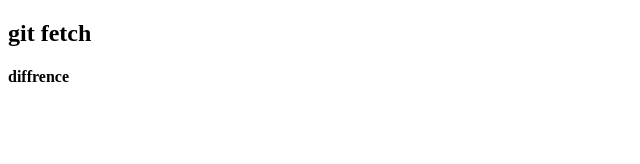
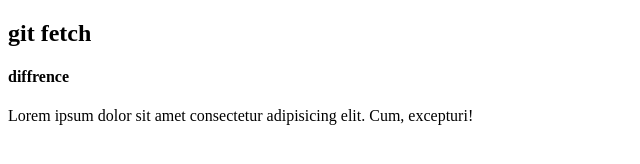
Before and after one commit to lazybum09/git-fetch, a plain HTML site: page index.html in a window 1280 px wide. Shown: the whole page, without its empty margins (0-640 px from the left). Drawn offline with Linux system fonts and the light colour scheme.

```diff
--- a/index.html
+++ b/index.html
@@ -8,5 +8,6 @@
 <body>
     <h2>git fetch</h2>
     <h4>diffrence</h4>
+    <p>Lorem ipsum dolor sit amet consectetur adipisicing elit. Cum, excepturi!</p>
 </body>
 </html>
```
